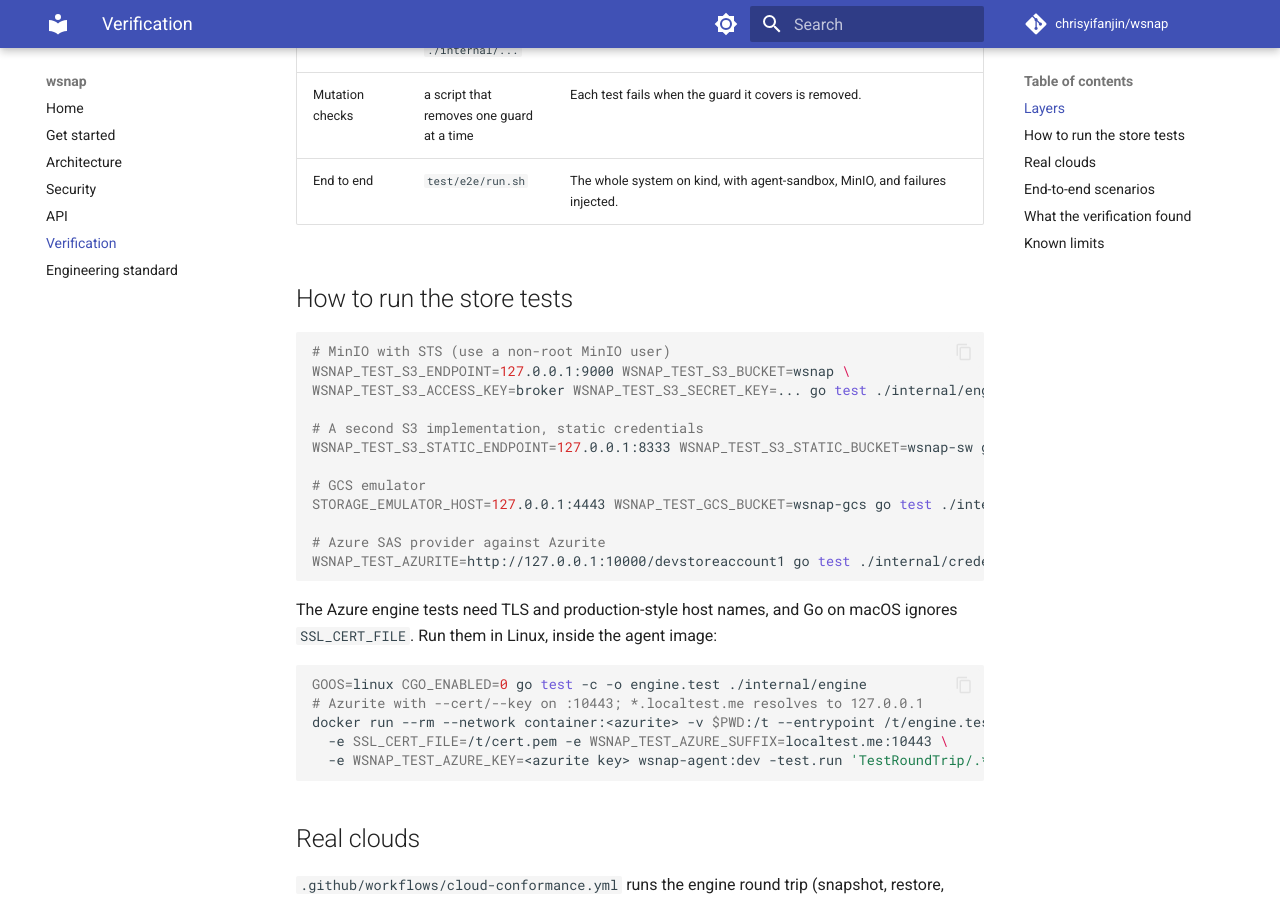
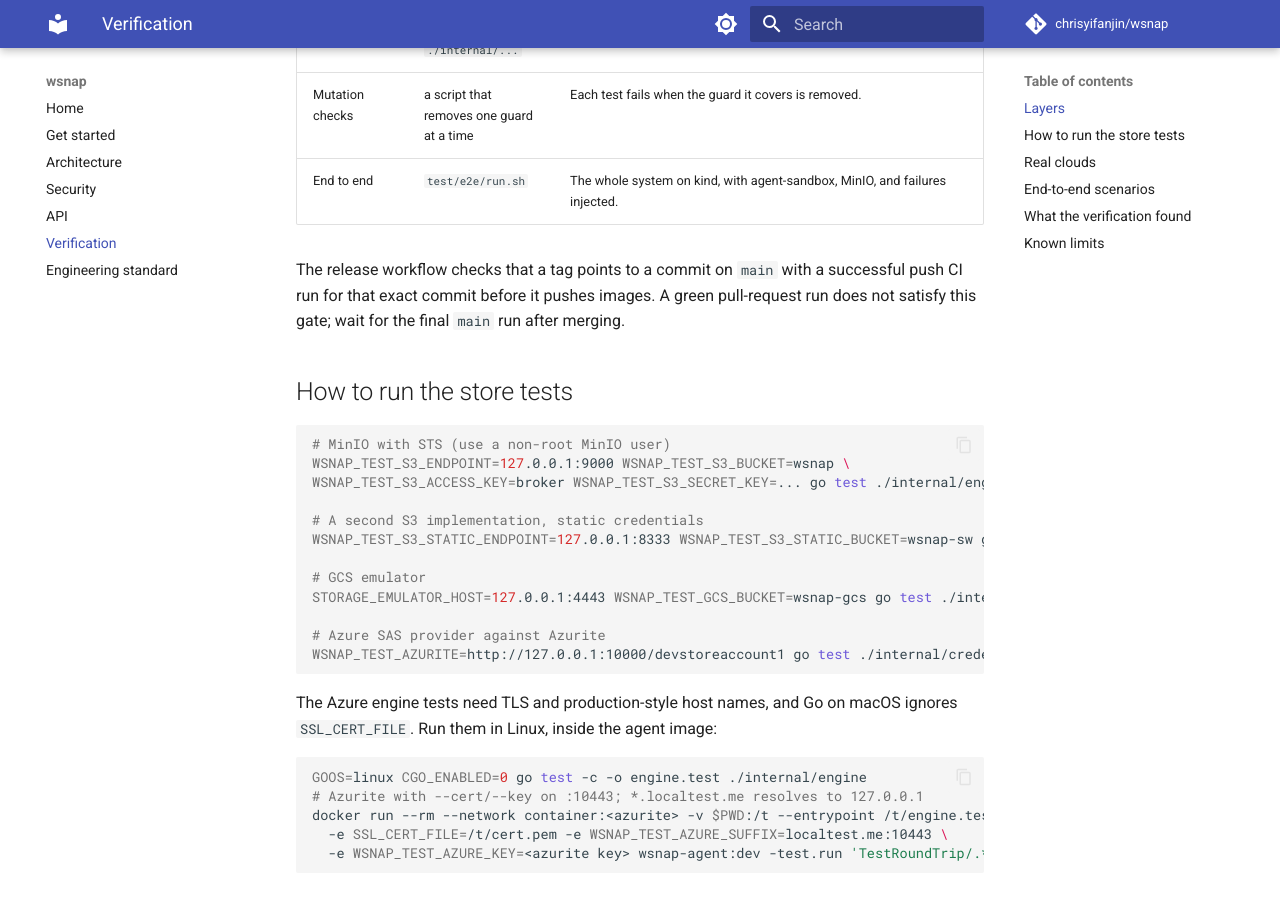
Before and after one commit to chrisyifanjin/wsnap, an MkDocs documentation site: the page built from docs/verification.md, in a window 1280 px wide and 900 px high, scrolled down 879 px. Built offline with MkDocs 1.6.1 and Material for MkDocs 9.7.7, drawn with Linux system fonts in a browser that asks for light colours; comment, search, counter and statistics services are not loaded.

Commit message:
Require successful main CI before publishing a release

```diff
--- a/docs/verification.md
+++ b/docs/verification.md
@@ -17,6 +17,11 @@ tests found.
 | Race detector | `go test -race ./internal/...` | No data races in the agent, broker, controller and providers. |
 | Mutation checks | a script that removes one guard at a time | Each test fails when the guard it covers is removed. |
 | End to end | `test/e2e/run.sh` | The whole system on kind, with agent-sandbox, MinIO, and failures injected. |
+
+The release workflow checks that a tag points to a commit on `main` with a
+successful push CI run for that exact commit before it pushes images. A green
+pull-request run does not satisfy this gate; wait for the final `main` run
+after merging.
 
 ## How to run the store tests
 
```
Also changed, not shown: 2 other files.
